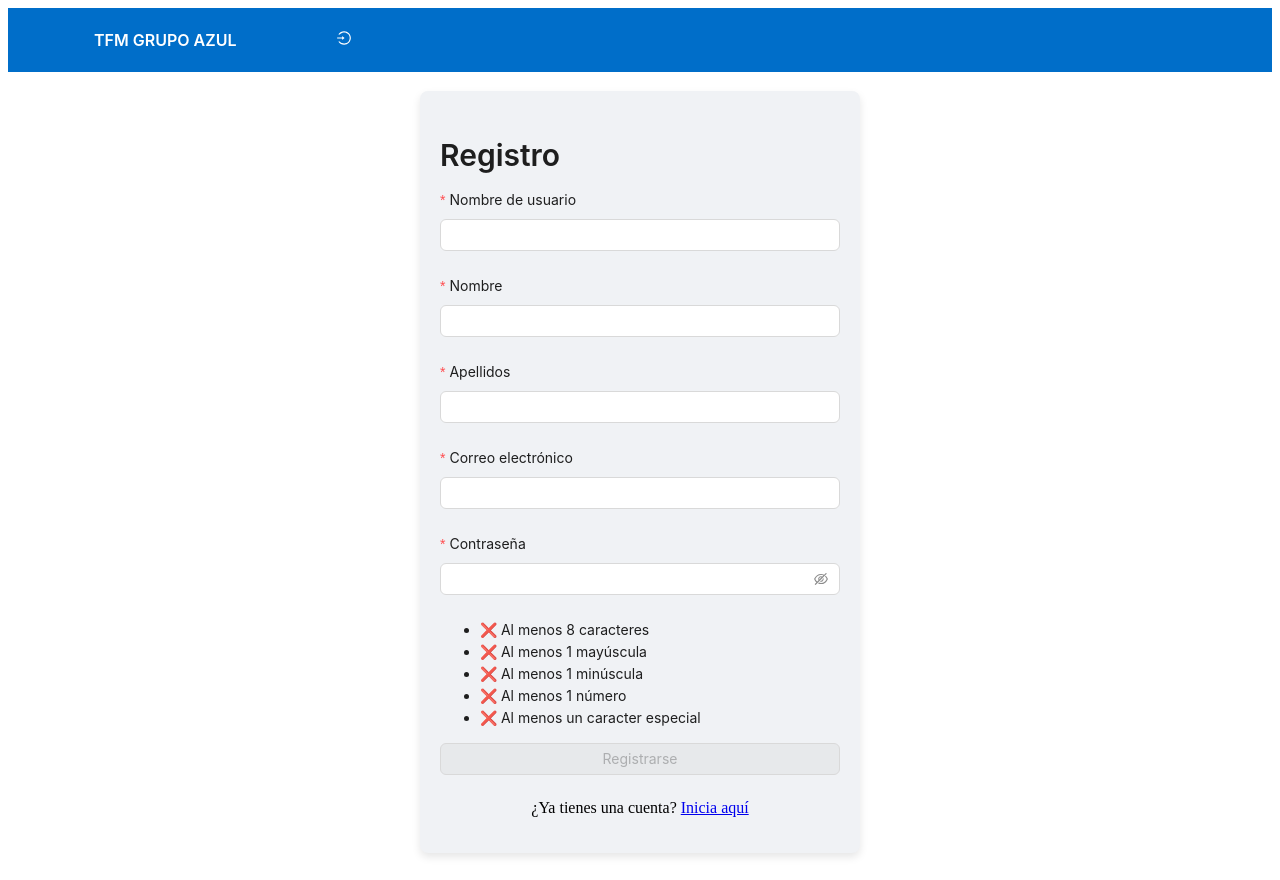
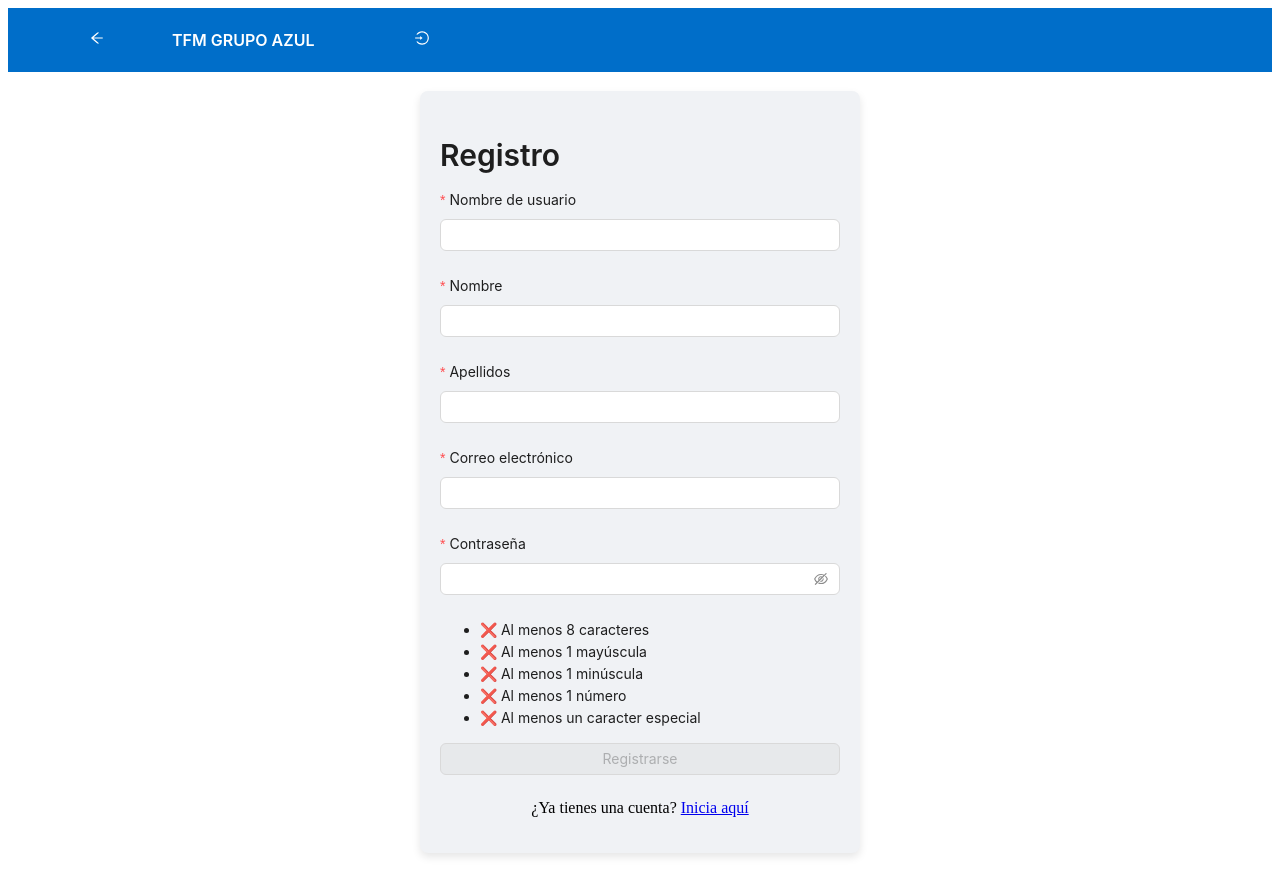
Before and after one commit to FSD0224STR/TFM-azul-frontend, a React (Vite) app: page /registration in a window 1280 px wide. Built offline with nearby package versions, Linux system fonts and the light colour scheme.

Commit message:
botón regresar

```diff
--- a/src/components/NavBar.jsx
+++ b/src/components/NavBar.jsx
@@ -1,15 +1,25 @@
 import { Layout, Menu, Button, Typography, Tooltip } from "antd";
-import { Link } from "react-router-dom";
+import { Link, useNavigate } from "react-router-dom";
 import { useContext } from "react";
 import { AuthContext } from "../contexts/authContext";
 import "../styles/NavBar.css";
-import { HomeOutlined, LoginOutlined, LogoutOutlined } from "@ant-design/icons";
+import {
+  ArrowLeftOutlined,
+  HomeOutlined,
+  LoginOutlined,
+  LogoutOutlined,
+} from "@ant-design/icons";
 
 const { Header } = Layout;
 const { Title } = Typography;
 
 const NavBar = () => {
   const { isLoggedIn, logout } = useContext(AuthContext);
+  const navigate = useNavigate();
+
+  const handleGoBack = () => {
+    navigate(-1);
+  };
 
   return (
     <Header>
@@ -17,6 +27,16 @@ const NavBar = () => {
         theme="dark"
         mode="horizontal"
         items={[
+          {
+            key: "1",
+            label: (
+              <Tooltip title="Regresar">
+                <Button type="link" onClick={handleGoBack}>
+                  <ArrowLeftOutlined className="icon-size" />
+                </Button>
+              </Tooltip>
+            ),
+          },
           {
             key: "1",
             label: (
```
